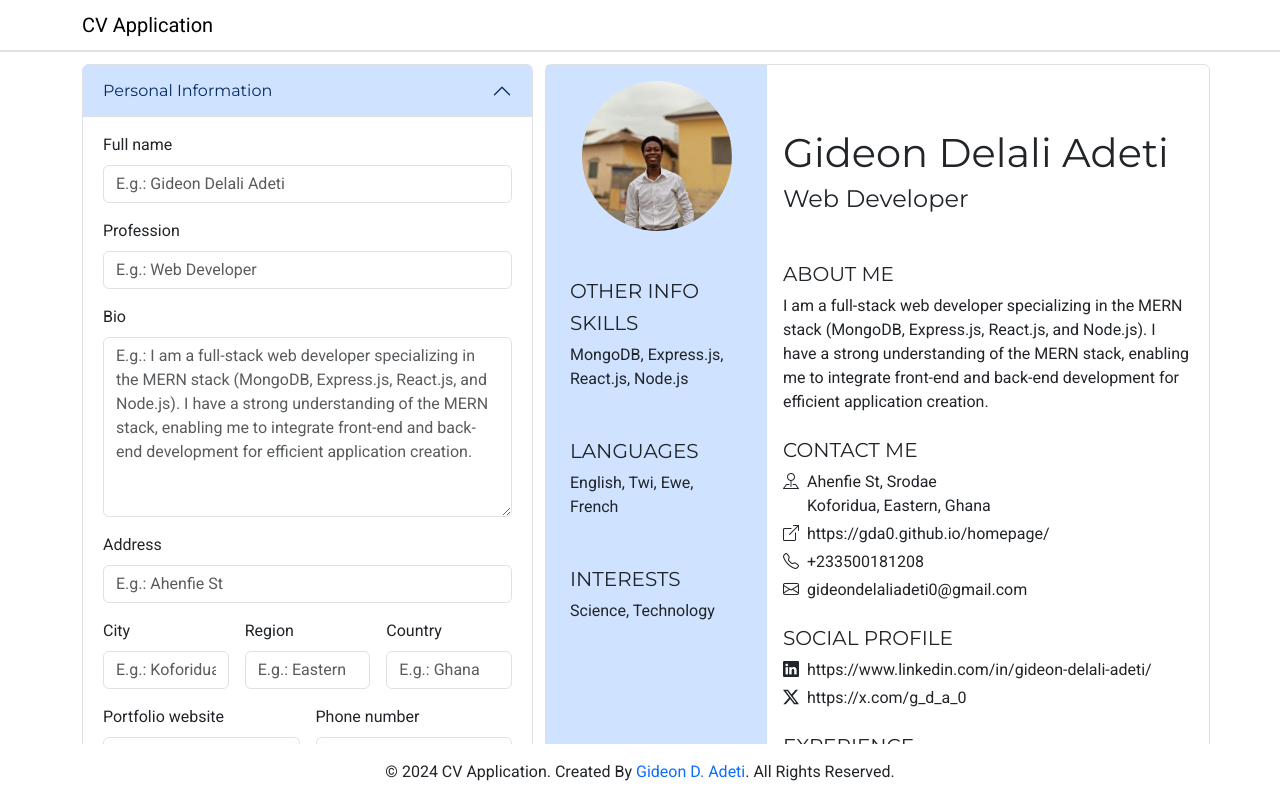
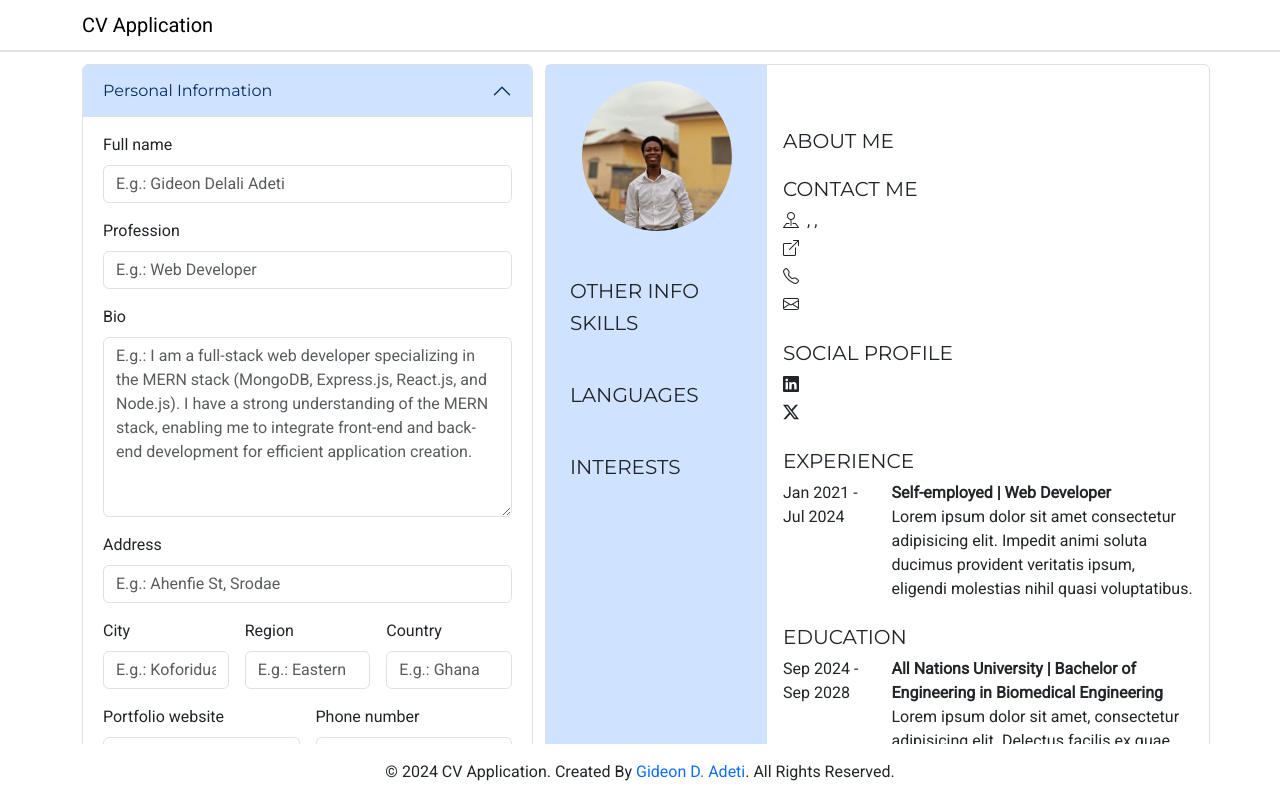
Before and after one commit to GDA0/cv-application, a React (Vite) app: page / in a window 1280 px wide. Shown: the top 798 px of the page. Built offline with nearby package versions, Linux system fonts and the light colour scheme.

Commit message:
Add state to personal information form and its preview

```diff
--- a/src/components/CVPreviewer.jsx
+++ b/src/components/CVPreviewer.jsx
@@ -1,7 +1,7 @@
 import ImgSrc from '../assets/images/image-1.jpg'
 import '../assets/CVPreviewer.css'
 
-export default function CVPreviewer () {
+export default function CVPreviewer ({ personalInformation }) {
   return (
     <section className='col col-md-7'>
       <div className='cv-previewer border row rounded sticky-top'>
@@ -20,15 +20,15 @@ export default function CVPreviewer () {
               <div className='other-info'>
                 <div className='mb-5'>
                   <h5>SKILLS</h5>
-                  <p>MongoDB, Express.js, React.js, Node.js</p>
+                  <p>{personalInformation.skills}</p>
                 </div>
                 <div className='mb-5'>
                   <h5>LANGUAGES</h5>
-                  <p>English, Twi, Ewe, French</p>
+                  <p>{personalInformation.languages}</p>
                 </div>
                 <div className='mb-5'>
                   <h5>INTERESTS</h5>
-                  <p>Science, Technology</p>
+                  <p>{personalInformation.interests}</p>
                 </div>
               </div>
             </div>
@@ -36,18 +36,12 @@ export default function CVPreviewer () {
         </div>
         <div className='col col-md-8 p-3'>
           <div className='my-5'>
-            <h1>Gideon Delali Adeti</h1>
-            <h4>Web Developer</h4>
+            <h1>{personalInformation.fullName}</h1>
+            <h4>{personalInformation.profession}</h4>
           </div>
           <div className='my-4'>
             <h5>ABOUT ME</h5>
-            <p>
-              I am a full-stack web developer specializing in the MERN stack
-              (MongoDB, Express.js, React.js, and Node.js). I have a strong
-              understanding of the MERN stack, enabling me to integrate
-              front-end and back-end development for efficient application
-              creation.
-            </p>
+            <p>{personalInformation.bio}</p>
           </div>
           <div className='contact my-4'>
             <h5>CONTACT ME</h5>
@@ -55,21 +49,24 @@ export default function CVPreviewer () {
               <div>
                 <i className='bi bi-pin-map' />
                 <div>
-                  <p>Ahenfie St, Srodae</p>
-                  <p>Koforidua, Eastern, Ghana</p>
+                  <p>{personalInformation.address}</p>
+                  <p>
+                    {personalInformation.city}, {personalInformation.region},{' '}
+                    {personalInformation.country}
+                  </p>
                 </div>
               </div>
               <div>
                 <i className='bi bi-box-arrow-up-right' />
-                <p>https://gda0.github.io/homepage/</p>
+                <p>{personalInformation.portfolioWebsite}</p>
               </div>
               <div>
                 <i className='bi bi-telephone' />
-                <p>+233500181208</p>
+                <p>{personalInformation.phoneNumber}</p>
               </div>
               <div>
                 <i className='bi bi-envelope' />
-                <p>gideondelaliadeti0@gmail.com</p>
+                <p>{personalInformation.email}</p>
               </div>
             </div>
           </div>
@@ -78,11 +75,11 @@ export default function CVPreviewer () {
             <div className='social-profiles'>
               <div>
                 <i className='bi bi-linkedin' />
-                <p>https://www.linkedin.com/in/gideon-delali-adeti/</p>
+                <p>{personalInformation.linkedinProfile}</p>
               </div>
               <div>
                 <i className='bi bi-twitter-x' />
-                <p>https://x.com/g_d_a_0</p>
+                <p>{personalInformation.xProfile}</p>
               </div>
             </div>
           </div>
--- a/src/components/Main.jsx
+++ b/src/components/Main.jsx
@@ -1,11 +1,31 @@
 import { UserInputs } from './UserInputs'
 import CVPreviewer from './CVPreviewer'
+import { useState } from 'react'
 
 export default function Main () {
+  const [personalInformation, setPersonalInformation] = useState({
+    fullName: '',
+    profession: '',
+    bio: '',
+    address: '',
+    city: '',
+    region: '',
+    country: '',
+    portfolioWebsite: '',
+    phoneNumber: '',
+    email: '',
+    linkedinProfile: '',
+    xProfile: '',
+    skills: '',
+    interests: ''
+  })
   return (
     <main className='flex-grow-1 row my-5 py-3'>
-      <UserInputs />
-      <CVPreviewer />
+      <UserInputs
+        personalInformation={personalInformation}
+        setPersonalInformation={setPersonalInformation}
+      />
+      <CVPreviewer personalInformation={personalInformation} />
     </main>
   )
 }
--- a/src/components/PersonalInformationForm.jsx
+++ b/src/components/PersonalInformationForm.jsx
@@ -1,4 +1,14 @@
-export default function PersonalInformationForm () {
+export default function PersonalInformationForm ({
+  personalInformation,
+  setPersonalInformation
+}) {
+  function handleChange (e) {
+    const { name, value } = e.target
+    setPersonalInformation((prevState) => ({
+      ...prevState,
+      [name]: value
+    }))
+  }
   return (
     <div className='accordion-item'>
       <h2 className='accordion-header'>
@@ -28,6 +38,9 @@ export default function PersonalInformationForm () {
                 className='form-control'
                 id='full-name'
                 type='text'
+                name='fullName'
+                value={personalInformation.fullName}
+                onChange={handleChange}
                 placeholder='E.g.: Gideon Delali Adeti'
               />
             </div>
@@ -38,6 +51,9 @@ export default function PersonalInformationForm () {
               <input
                 className='form-control'
                 id='profession'
+                name='profession'
+                value={personalInformation.profession}
+                onChange={handleChange}
                 type='text'
                 placeholder='E.g.: Web Developer'
               />
@@ -49,6 +65,9 @@ export default function PersonalInformationForm () {
               <textarea
                 className='form-control'
                 id='bio'
+                name='bio'
+                value={personalInformation.bio}
+                onChange={handleChange}
                 placeholder='E.g.: I am a full-stack web developer specializing in the MERN stack (MongoDB, Express.js, React.js, and Node.js). I have a strong understanding of the MERN stack, enabling me to integrate front-end and back-end development for efficient application creation.'
                 style={{ minHeight: '180px' }}
               />
@@ -62,7 +81,10 @@ export default function PersonalInformationForm () {
                   type='text'
                   className='form-control'
                   id='address'
-                  placeholder='E.g.: Ahenfie St'
+                  name='address'
+                  value={personalInformation.address}
+                  onChange={handleChange}
+                  placeholder='E.g.: Ahenfie St, Srodae'
                 />
               </div>
               <div className='col-4'>
@@ -73,6 +95,9 @@ export default function PersonalInformationForm () {
                   type='text'
                   className='form-control'
                   id='city'
+                  name='city'
+                  value={personalInformation.city}
+                  onChange={handleChange}
                   placeholder='E.g.: Koforidua'
                 />
               </div>
@@ -84,6 +109,9 @@ export default function PersonalInformationForm () {
                   type='text'
                   className='form-control'
                   id='region'
+                  name='region'
+                  value={personalInformation.region}
+                  onChange={handleChange}
                   placeholder='E.g.: Eastern'
                 />
               </div>
@@ -95,6 +123,9 @@ export default function PersonalInformationForm () {
                   type='text'
                   className='form-control'
                   id='country'
+                  name='country'
+                  value={personalInformation.country}
+                  onChange={handleChange}
                   placeholder='E.g.: Ghana'
                 />
               </div>
@@ -106,6 +137,9 @@ export default function PersonalInformationForm () {
                   type='url'
                   className='form-control'
                   id='portfolio-website'
+                  name='portfolioWebsite'
+                  value={personalInformation.portfolioWebsite}
+                  onChange={handleChange}
                   placeholder='E.g.: https://gda0.github.io/homepage/'
                 />
               </div>
@@ -117,6 +151,9 @@ export default function PersonalInformationForm () {
                   type='tel'
                   className='form-control'
                   id='phone-number'
+                  name='phoneNumber'
+                  value={personalInformation.phoneNumber}
+                  onChange={handleChange}
                   placeholder='E.g.: +233500181208'
                 />
               </div>
@@ -128,6 +165,9 @@ export default function PersonalInformationForm () {
                   type='email'
                   className='form-control'
                   id='email'
+                  name='email'
+                  value={personalInformation.email}
+                  onChange={handleChange}
                   placeholder='E.g.: gideondelaliadeti0@gmail.com'
                 />
               </div>
@@ -139,6 +179,9 @@ export default function PersonalInformationForm () {
               <input
                 className='form-control'
                 id='linkedin-profile'
+                name='linkedinProfile'
+                value={personalInformation.linkedinProfile}
+                onChange={handleChange}
                 type='url'
                 placeholder='E.g.: https://www.linkedin.com/in/gideon-delali-adeti/'
               />
@@ -150,6 +193,9 @@ export default function PersonalInformationForm () {
               <input
                 className='form-control'
                 id='x-profile'
+                name='xProfile'
+                value={personalInformation.xProfile}
+                onChange={handleChange}
                 type='url'
                 placeholder='E.g.: https://x.com/g_d_a_0'
               />
@@ -161,6 +207,9 @@ export default function PersonalInformationForm () {
               <input
                 className='form-control'
                 id='skills'
+                name='skills'
+                value={personalInformation.skills}
+                onChange={handleChange}
                 type='text'
                 placeholder='E.g.: MongoDB, Express.js, React.js, Node.js'
               />
@@ -172,6 +221,9 @@ export default function PersonalInformationForm () {
               <input
                 className='form-control'
                 id='languages'
+                name='languages'
+                value={personalInformation.languages}
+                onChange={handleChange}
                 type='text'
                 placeholder='E.g.: English, Twi, Ewe, French'
               />
@@ -183,6 +235,9 @@ export default function PersonalInformationForm () {
               <input
                 className='form-control'
                 id='interests'
+                name='interests'
+                value={personalInformation.interests}
+                onChange={handleChange}
                 type='text'
                 placeholder='E.g.: Science, Technology'
               />
--- a/src/components/UserInputs.jsx
+++ b/src/components/UserInputs.jsx
@@ -3,11 +3,14 @@ import ExperienceForm from './ExperienceForm'
 import EducationForm from './EducationForm'
 import ProjectsForm from './ProjectsForm'
 
-export function UserInputs () {
+export function UserInputs ({ personalInformation, setPersonalInformation }) {
   return (
     <section className='col col-md-5'>
       <div className='accordion user-inputs' id='user-inputs'>
-        <PersonalInformationForm />
+        <PersonalInformationForm
+          personalInformation={personalInformation}
+          setPersonalInformation={setPersonalInformation}
+        />
         <ExperienceForm />
         <EducationForm />
         <ProjectsForm />
```
